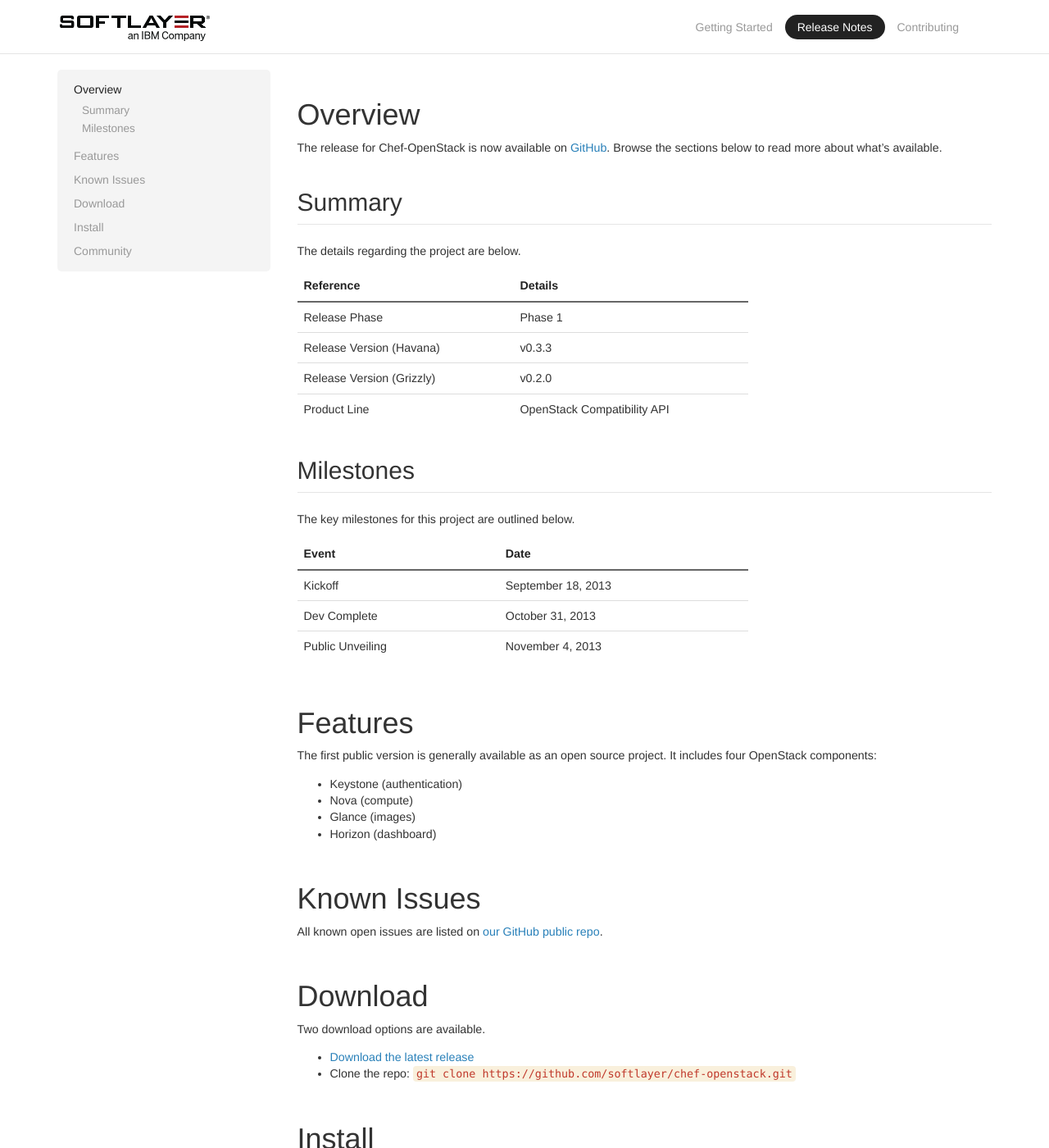
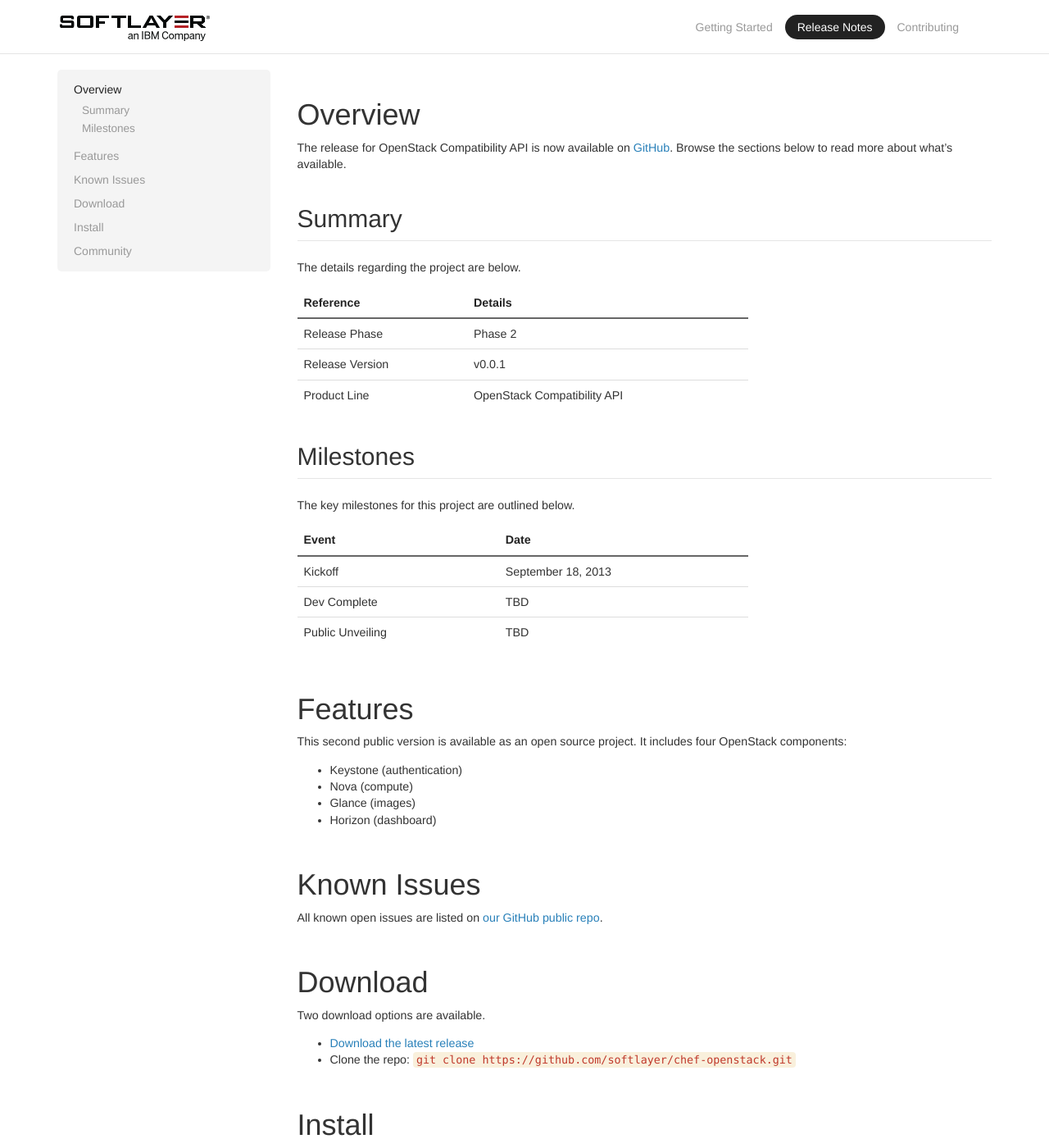
Before and after one commit to softlayer/jumpgate, a Jekyll site: the page built from release-notes.md, in a window 1280 px wide and 1400 px high. Shown: the whole window at 82% size. Built offline with Jekyll 4.4.1, drawn with Linux system fonts in a browser that asks for light colours; nearby versions of some CDN libraries; library files that are not in the unit come from our copies; some of the changed text lies outside the part shown.

Commit message:
Commit new content and cleaner stylesheets

```diff
--- a/_config.yml
+++ b/_config.yml
@@ -1,10 +1,15 @@
 # Project Name
 project: OpenStack Compatibility API
 lead: "Insert clever headline here"
+public: http://softlayer.github.io/slapi-stack
 
 # GitHub Links
 repo: https://github.com/softlayer/slapi-stack
 license: https://github.com/softlayer/slapi-stack/blob/master/LICENSE
+fork: http://ghbtns.com/github-btn.html?user=softlayer&amp;repo=slapi-stack&amp;type=fork&amp;count=true
+star: http://ghbtns.com/github-btn.html?user=softlayer&amp;repo=slapi-stack&amp;type=watch&amp;count=true
+
+# Issue Management
 open_issues: http://github.com/softlayer/slapi-stack/issues?milestone=1;state=open
 closed_issues: http://github.com/softlayer/slapi-stack/issues?milestone=1;state=closed
 
--- a/_includes/footer.html
+++ b/_includes/footer.html
@@ -1,9 +1,9 @@
 <div class="masthead-links">
 
-<li><a href="{{ site.www }}" target="_blank">© 2013 SoftLayer, an IBM Company</a></li>
-<li><a href="{{ site.license }}" target="_blank">License</a></li>
-<li><a href="{{ site.sldn }}" target="_blank">Development Network</a></li>
-<li><a href="{{ site.portal }}" target="_blank">Portal</a></li>
+<a href="{{ site.www }}" target="_blank">© 2013 SoftLayer, an IBM Company</a> &middot;
+<a href="{{ site.license }}" target="_blank">License</a> &middot;
+<a href="{{ site.sldn }}" target="_blank">Development Network</a> &middot;
+<a href="{{ site.portal }}" target="_blank">Portal</a>
 <span class="pull-right hidden-sm">
 <li><a href="{{ site.repo }}" target="_blank" id="github-icon"><i class="fa fa-github fa-2x"></i></a></li>
 <li><a href="{{ site.twitter }}" target="_blank" id="twitter-icon"><i class="fa fa-twitter fa-2x"></i></a></li>
--- a/_includes/header.html
+++ b/_includes/header.html
@@ -27,5 +27,3 @@
 {% if page.slug == "landing" %}
 <link type="text/css" href="{{ page.baseurl }}css/landing.css" rel="stylesheet">
 {% endif %}
-
-<link type="text/css" href="{{ page.baseurl }}css/offcanvas.css" rel="stylesheet">
--- a/css/offcanvas.css
+++ /dev/null
@@ -1,5 +0,0 @@
-/*-- Disables Overflow on mobile --*/
-@media all and (max-width: 767px) {
-  html { overflow-x: hidden; }
-  body.off-canvas { padding: 0; margin: 0; overflow-x: hidden; }
-}
--- a/css/pages.css
+++ b/css/pages.css
@@ -1,272 +1,4 @@
-/*-- Refactoring Starting Point --*/
-
-.btn-outline
-{
-  color: #563d7c;
-  background-color: #fff;
-  border-color: #e5e5e5;
-}
-
-.btn-outline:hover,
-.btn-outline:focus,
-.btn-outline:active
-{
-  color: #fff;
-  background-color: #563d7c;
-  border-color: #563d7c;
-}
-
-.btn-outline-inverse
-{
-  color: #fff;
-  background-color: transparent;
-  border-color: #cdbfe3;
-}
-
-.btn-outline-inverse:hover,
-.btn-outline-inverse:focus,
-.btn-outline-inverse:active
-{
-  color: #563d7c;
-  text-shadow: none;
-  background-color: #fff;
-  border-color: #fff;
-}
-
-.docs-nav .navbar-brand
-{
-  color: #fff;
-}
-
-.docs-nav .navbar-toggle:hover
-{
-  background-color: #463265;
-  border-color: #463265;
-}
-
-.footer-links
-{
-  margin: 10px 0;
-  padding-left: 0;
-}
-
-.footer-links li
-{
-  display: inline;
-  padding: 0 2px;
-}
-
-.footer-links li:first-child
-{
-  padding-left: 0;
-}
-
-@media (min-width:768px) {
-  .footer
-{
-  text-align: left;
-}
-
-.footer p
-{
-  margin-bottom: 0;
-}
-
-.social
-{
-  margin-top: 20px;
-  margin-bottom: 20px;
-  text-align: center;
-}
-
-.social-buttons
-{
-  display: inline-block;
-  margin-bottom: 0;
-  padding-left: 0;
-  list-style: none;
-}
-
-.social-buttons li
-{
-  display: inline-block;
-  line-height: 1;
-  padding: 5px 8px;
-}
-
-.social-buttons .twitter-follow-button
-{
-  width: 225px!important;
-}
-
-.social-buttons .twitter-share-button
-{
-  width: 98px!important;
-}
-
-.github-btn
-{
-  border: 0;
-  overflow: hidden;
-}
-
-@media (min-width:768px) {
-  .social
-{
-  text-align: left;
-}
-
-.social-buttons li:first-child
-{
-  padding-left: 0;
-}
-
-.docs-home .social
-{
-  margin-left: 350px;
-}
-
-.docs-home .social
-{
-  margin-bottom: 10px;
-}
-
-.docs-home .masthead-links
-{
-  margin-top: 10px;
-  margin-left: 350px;
-}
-
-.docs-section+.docs-section
-{
-  padding-top: 40px;
-}
-
-.show-grid
-{
-  margin-bottom: 15px;
-}
-
-.show-grid [class^=col-]
-{
-  padding-top: 10px;
-  padding-bottom: 10px;
-  background-color: #efefff;
-  border: 1px solid #ddd;
-  background-color: rgba(86, 61, 124, .15);
-  border: 1px solid rgba(86, 61, 124, .2);
-}
-
-.table th small,
-.responsive-utilities th small
-{
-  display: block;
-  font-weight: 400;
-  color: #999;
-}
-
-.responsive-utilities tbody th
-{
-  font-weight: 400;
-}
-
-.responsive-utilities td
-{
-  text-align: center;
-}
-
-.responsive-utilities td.is-visible
-{
-  color: #468847;
-  background-color: #dff0d8!important;
-}
-
-.responsive-utilities td.is-hidden
-{
-  color: #ccc;
-  background-color: #f9f9f9!important;
-}
-
-.responsive-utilities-test
-{
-  margin-top: 5px;
-}
-
-.responsive-utilities-test .col-xs-6
-{
-  margin-bottom: 10px;
-}
-
-.responsive-utilities-test span
-{
-  padding: 15px 10px;
-  font-size: 14px;
-  font-weight: 700;
-  line-height: 1.1;
-  text-align: center;
-  border-radius: 4px;
-}
-
-.visible-on .col-xs-6 .hidden-xs, .visible-on .col-xs-6 .hidden-sm, .visible-on .col-xs-6 .hidden-md, .visible-on .col-xs-6 .hidden-lg, .hidden-on .col-xs-6 .hidden-xs, .hidden-on .col-xs-6 .hidden-sm, .hidden-on .col-xs-6 .hidden-md, .hidden-on .col-xs-6 .hidden-lg {
-  color: #999;
-  border: 1px solid #ddd;
-}
-
-.visible-on .col-xs-6 .visible-xs, .visible-on .col-xs-6 .visible-sm, .visible-on .col-xs-6 .visible-md, .visible-on .col-xs-6 .visible-lg, .hidden-on .col-xs-6 .visible-xs, .hidden-on .col-xs-6 .visible-sm, .hidden-on .col-xs-6 .visible-md, .hidden-on .col-xs-6 .visible-lg {
-  color: #468847;
-  background-color: #dff0d8;
-  border: 1px solid #d6e9c6;
-}
-
-.glyphicons
-{
-  padding-left: 0;
-  padding-bottom: 1px;
-  margin-bottom: 20px;
-  list-style: none;
-  overflow: hidden;
-}
-
-.glyphicons li
-{
-  float: left;
-  width: 25%;
-  height: 115px;
-  padding: 10px;
-  margin: 0 -1px -1px 0;
-  font-size: 12px;
-  line-height: 1.4;
-  text-align: center;
-  border: 1px solid #ddd;
-}
-
-.glyphicons .glyphicon
-{
-  margin-top: 5px;
-  margin-bottom: 10px;
-  font-size: 24px;
-}
-
-.glyphicons .glyphicon-class
-{
-  display: block;
-  text-align: center;
-}
-
-.glyphicons li:hover
-{
-  background-color: rgba(86, 61, 124, .1);
-}
-
-@media (min-width:768px) {
-  .glyphicons li
-{
-  width: 12.5%}
-
-/*-- Refactoring Stopping Point --*/
-
 /*-- Basic --*/
-
 body
 {
   position: relative;
@@ -319,7 +51,6 @@
 }
 
 /*-- Nav --*/
-
 .docs-nav
 {
   background-color:#fff;
@@ -334,7 +65,28 @@
   background-color:#563d7c;
 }
 
+.docs-home .masthead-links
+{
+  margin-top: 10px;
+  margin-left: 350px;
+}
+
+.docs-section+.docs-section
+{
+  padding-top: 40px;
+}
+
 /*-- Navbar --*/
+.docs-nav .navbar-brand
+{
+  color: #fff;
+}
+
+.docs-nav .navbar-toggle:hover
+{
+  background-color: #463265;
+  border-color: #463265;
+}
 
 .docs-nav .navbar-nav > li > a
 {
@@ -414,7 +166,6 @@
 }
 
 /*-- Headings --*/
-
 h1[id]
 {
   margin-top:-45px;
@@ -455,6 +206,33 @@
 }
 
 /*-- Footer --*/
+.footer-links
+{
+  margin: 10px 0;
+  padding-left: 0;
+}
+
+.footer-links li
+{
+  display: inline;
+  padding: 0 2px;
+}
+
+.footer-links li:first-child
+{
+  padding-left: 0;
+}
+
+@media (min-width:768px) {
+  .footer
+{
+  text-align: left;
+}
+
+.footer p
+{
+  margin-bottom: 0;
+}
 
 footer
 {
@@ -468,8 +246,7 @@
   color: #666;
   font-weight:300;
   margin-top: 100px;
-  padding-bottom: 0;
-  padding-top:0;
+  padding: 4em 0;
   text-align: center;
 }
 
@@ -487,7 +264,6 @@
 }
 
 /*-- Masthead --*/
-
 .masthead-links
 {
   cursor:pointer;
@@ -496,9 +272,9 @@
   font-weight:300;
   letter-spacing:0;
   list-style: none;
-  margin:20px 0 40px;
-  padding: 0 15px;
-  text-align:center;
+  margin:-35px 0 0 0;
+  padding: 0 65px 0 0;
+  text-align:left;
   text-transform: none;
   letter-spacing: 0px;
 }
@@ -547,7 +323,6 @@
 }
 
 /*-- Code --*/
-
 table code
 {
   font-size:12px;
@@ -588,7 +363,6 @@
 }
 
 /*-- Sidenav --*/
-
 .sidenav
 {
   border-radius: 5px;
@@ -725,7 +499,6 @@
 }
 
 /*-- Grid --*/
-
 .row .col-lg-6 h2
 {
   border-bottom:none;
@@ -752,7 +525,54 @@
   margin-left:0;
 }
 
+.show-grid
+{
+  margin-bottom: 15px;
+}
+
+.show-grid [class^=col-]
+{
+  padding-top: 10px;
+  padding-bottom: 10px;
+  background-color: #efefff;
+  border: 1px solid #ddd;
+  background-color: rgba(86, 61, 124, .15);
+  border: 1px solid rgba(86, 61, 124, .2);
+}
+
 /*-- Buttons --*/
+.btn-outline
+{
+  color: #563d7c;
+  background-color: #fff;
+  border-color: #e5e5e5;
+}
+
+.btn-outline:hover,
+.btn-outline:focus,
+.btn-outline:active
+{
+  color: #fff;
+  background-color: #563d7c;
+  border-color: #563d7c;
+}
+
+.btn-outline-inverse
+{
+  color: #fff;
+  background-color: transparent;
+  border-color: #cdbfe3;
+}
+
+.btn-outline-inverse:hover,
+.btn-outline-inverse:focus,
+.btn-outline-inverse:active
+{
+  color: #563d7c;
+  text-shadow: none;
+  background-color: #fff;
+  border-color: #fff;
+}
 
 .btn-default
 {
@@ -778,7 +598,6 @@
 }
 
 /*-- Divider --*/
-
 .divider
 {
   background:none repeat scroll 0 0 #e5e5e5;
@@ -798,7 +617,6 @@
 }
 
 /*-- Image --*/
-
 .img-thumbnail
 {
   height:354px;
@@ -819,7 +637,6 @@
 }
 
 /*-- Table --*/
-
 table#no-borders.table.table-hover > thead
 {
   background:transparent;
@@ -883,3 +700,66 @@
   position: absolute;
   margin-top: -4px;
 }
+
+/* Responsive */
+.table th small,
+.responsive-utilities th small
+{
+  display: block;
+  font-weight: 400;
+  color: #999;
+}
+
+.responsive-utilities tbody th
+{
+  font-weight: 400;
+}
+
+.responsive-utilities td
+{
+  text-align: center;
+}
+
+.responsive-utilities td.is-visible
+{
+  color: #468847;
+  background-color: #dff0d8!important;
+}
+
+.responsive-utilities td.is-hidden
+{
+  color: #ccc;
+  background-color: #f9f9f9!important;
+}
+
+.responsive-utilities-test
+{
+  margin-top: 5px;
+}
+
+.responsive-utilities-test .col-xs-6
+{
+  margin-bottom: 10px;
+}
+
+.responsive-utilities-test span
+{
+  padding: 15px 10px;
+  font-size: 14px;
+  font-weight: 700;
+  line-height: 1.1;
+  text-align: center;
+  border-radius: 4px;
+}
+
+/* Visible */
+.visible-on .col-xs-6 .hidden-xs, .visible-on .col-xs-6 .hidden-sm, .visible-on .col-xs-6 .hidden-md, .visible-on .col-xs-6 .hidden-lg, .hidden-on .col-xs-6 .hidden-xs, .hidden-on .col-xs-6 .hidden-sm, .hidden-on .col-xs-6 .hidden-md, .hidden-on .col-xs-6 .hidden-lg {
+  color: #999;
+  border: 1px solid #ddd;
+}
+
+.visible-on .col-xs-6 .visible-xs, .visible-on .col-xs-6 .visible-sm, .visible-on .col-xs-6 .visible-md, .visible-on .col-xs-6 .visible-lg, .hidden-on .col-xs-6 .visible-xs, .hidden-on .col-xs-6 .visible-sm, .hidden-on .col-xs-6 .visible-md, .hidden-on .col-xs-6 .visible-lg {
+  color: #468847;
+  background-color: #dff0d8;
+  border: 1px solid #d6e9c6;
+}
--- a/release-notes.md
+++ b/release-notes.md
@@ -7,7 +7,7 @@
 
 # Overview
 
-The release for Chef-OpenStack is now available on [GitHub]({{ site.repo }}). Browse the sections below to read more about what’s available.
+The release for {{ site.project }} is now available on [GitHub]({{ site.repo }}). Browse the sections below to read more about what’s available.
 
 ## Summary
 
@@ -24,15 +24,11 @@
     <tbody>
       <tr>
         <td>Release Phase</td>
-        <td>Phase 1</td>
+        <td>Phase 2</td>
       </tr>
       <tr>
-        <td>Release Version (Havana)</td>
-        <td>v0.3.3</td>
-      </tr>
-      <tr>
-        <td>Release Version (Grizzly)</td>
-        <td>v0.2.0</td>
+        <td>Release Version</td>
+        <td>v0.0.1</td>
       </tr>
       <tr>
         <td>Product Line</td>
@@ -61,11 +57,11 @@
       </tr>
       <tr>
         <td>Dev Complete</td>
-        <td>October 31, 2013</td>
+        <td>TBD</td>
       </tr>
       <tr>
         <td>Public Unveiling</td>
-        <td>November 4, 2013</td>
+        <td>TBD</td>
       </tr>
     </tbody>
   </table>
@@ -73,7 +69,7 @@
 
 # Features
 
-The first public version is generally available as an open source project. It includes four OpenStack components:
+This second public version is available as an open source project. It includes four OpenStack components:
 
 * Keystone (authentication)
 * Nova (compute)
@@ -88,11 +84,11 @@
 
 Two download options are available.
 
-*   [Download the latest release](https://github.com/softlayer/chef-openstack/archive/master.zip)
+*   [Download the latest release]({{ site.repo }}/archive/master.zip)
 *   Clone the repo: `git clone https://github.com/softlayer/chef-openstack.git`
 
 # Install
 
-Our [Getting Started Guide]({{ page.baseurl }}getting-havana) provides an overview for installing, configuring, deploying, and supporting OpenStack and Chef.
+Our [Getting Started Guide]({{ page.baseurl }}getting-started) provides an overview for installing, configuring, deploying, and supporting the OpenStack Compatibility API.
 
 {% include community.md %}
```
Also changed, not shown: TODO.md (added, +41 -0 lines), TODO.txt (deleted, +0 -10 lines), _includes/social.html (+4 -19 lines), img/bg.jpg (deleted).
